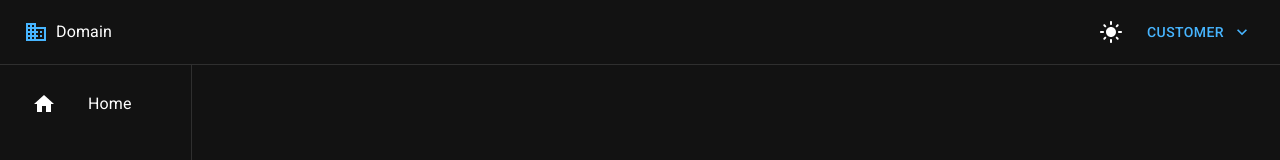
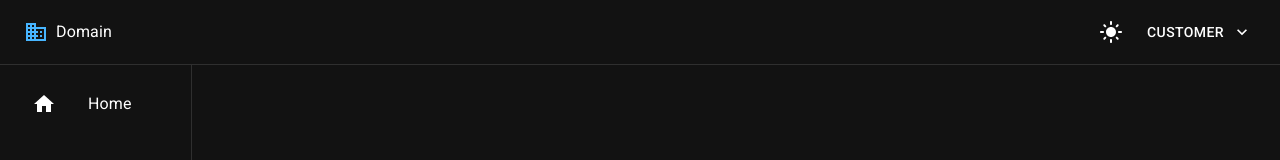
Before and after one commit to L4snico/front-tests, a React (Vite) app in the folder customer_central/client/: page /panel/home in a window 1280 px wide. Shown: the top 160 px of the page. Built offline with nearby package versions, Linux system fonts and the light colour scheme.

Commit message:
changing customer menu btn color

```diff
--- a/customer_central/client/src/page/panel/home/top_bar.tsx
+++ b/customer_central/client/src/page/panel/home/top_bar.tsx
@@ -41,7 +41,7 @@ class TopBar extends Component {
                         variant="text"
                         onClick={(e) => setMenuAnchor(e.currentTarget)}
                         endIcon={<KeyboardArrowDown />}
-                        color={theme.palette.mode === "light" ? "secondary" : "primary"}
+                        sx={{ color: "#FFF" }}
                     >
                         Customer
                     </Button>
```
